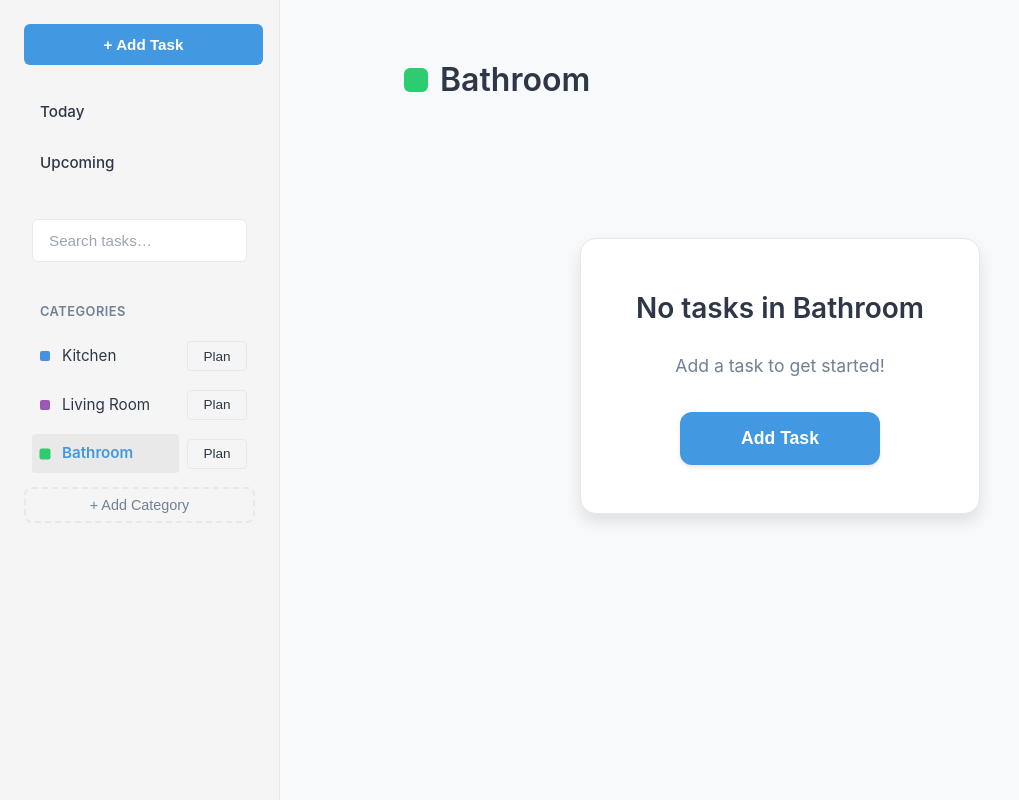
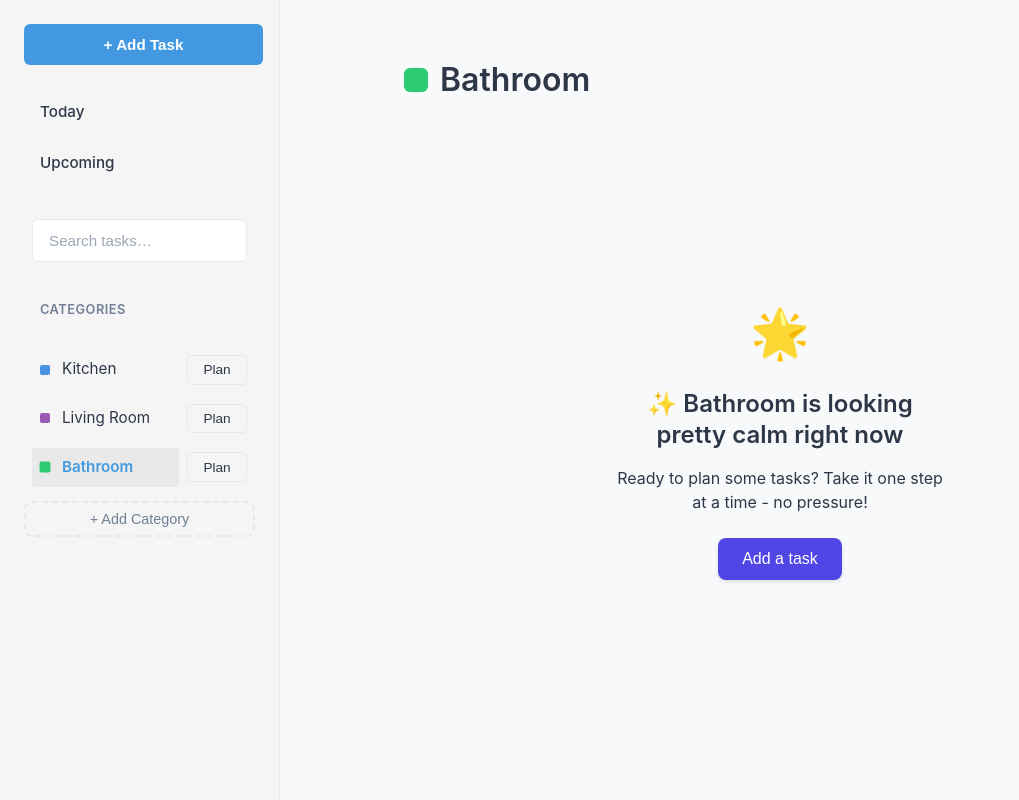
Before and after one commit to branch-gary/housekeeper, a React (Vite) app: page /category/bathroom in a window 1280 px wide. Shown: the whole page, without its empty margins (0-1019 px from the left). Built offline with nearby package versions, Linux system fonts and the light colour scheme.

Commit message:
💬 Add ADHD-friendly empty state to CategoryView

```diff
--- a/src/components/AddTaskModal/AddTaskModal.tsx
+++ b/src/components/AddTaskModal/AddTaskModal.tsx
@@ -1,4 +1,4 @@
-import { useState } from 'react'
+import { useState, useEffect } from 'react'
 import Modal from '../Modal/Modal'
 import RecurrenceOptions from '../RecurrenceOptions/RecurrenceOptions'
 import { useTaskStore } from '../../store/TaskContext'
@@ -8,6 +8,7 @@ import styles from './AddTaskModal.module.scss'
 interface AddTaskModalProps {
   isOpen: boolean
   onClose: () => void
+  defaultCategoryId?: string
 }
 
 const initialRecurrence: RecurrenceData = {
@@ -16,11 +17,18 @@ const initialRecurrence: RecurrenceData = {
   startDate: null
 }
 
-export default function AddTaskModal({ isOpen, onClose }: AddTaskModalProps) {
+export default function AddTaskModal({ isOpen, onClose, defaultCategoryId }: AddTaskModalProps) {
   const { addTask, categories } = useTaskStore()
   const [taskName, setTaskName] = useState('')
-  const [selectedCategoryId, setSelectedCategoryId] = useState('')
+  const [selectedCategoryId, setSelectedCategoryId] = useState(defaultCategoryId || '')
   const [recurrence, setRecurrence] = useState<RecurrenceData>(initialRecurrence)
+
+  // Update selected category when defaultCategoryId changes
+  useEffect(() => {
+    if (defaultCategoryId) {
+      setSelectedCategoryId(defaultCategoryId)
+    }
+  }, [defaultCategoryId])
 
   const handleSubmit = (e: React.FormEvent) => {
     e.preventDefault()
@@ -35,7 +43,7 @@ export default function AddTaskModal({ isOpen, onClose }: AddTaskModalProps) {
 
     // Reset form
     setTaskName('')
-    setSelectedCategoryId('')
+    setSelectedCategoryId(defaultCategoryId || '') // Keep the default category if provided
     setRecurrence(initialRecurrence)
     onClose()
   }
--- a/src/components/EmptyState/EmptyState.module.scss
+++ b/src/components/EmptyState/EmptyState.module.scss
@@ -1,65 +1,66 @@
 .emptyState {
   display: flex;
+  flex-direction: column;
   align-items: center;
   justify-content: center;
-  min-height: 60vh;
+  text-align: center;
+  padding: 2rem;
+  min-height: 300px;
   width: 100%;
-  padding: 2rem;
-  text-align: center;
-  background-color: var(--color-background);
+  max-width: 400px;
+  margin: 0 auto;
 }
 
-.content {
-  max-width: 400px;
-  width: 100%;
-  background-color: var(--color-background-light);
-  padding: 3rem;
-  border-radius: 16px;
-  box-shadow: 0 8px 16px rgba(0, 0, 0, 0.1);
-  border: 1px solid var(--color-border);
+.icon {
+  font-size: 3rem;
+  margin-bottom: 1rem;
+  animation: float 3s ease-in-out infinite;
+}
 
 h2 {
-    font-size: 1.75rem;
+  font-size: 1.5rem;
   font-weight: 600;
-    color: var(--color-text);
-    margin-bottom: 1.5rem;
+  color: var(--text-primary);
+  margin: 0 0 1rem;
+  line-height: 1.3;
 }
 
 p {
-    font-size: 1.1rem;
-    color: var(--color-text-secondary);
-    margin-bottom: 2rem;
+  font-size: 1rem;
+  color: var(--text-secondary);
+  margin: 0 0 1.5rem;
   line-height: 1.5;
-  }
 }
 
 .actionButton {
-  padding: 1rem 2rem;
-  font-size: 1.1rem;
-  font-weight: 600;
-  color: white;
-  background-color: var(--color-primary);
+  padding: 0.75rem 1.5rem;
+  font-size: 1rem;
+  font-weight: 500;
+  color: #fff;
+  background: var(--accent-color, #4F46E5);
   border: none;
-  border-radius: 12px;
+  border-radius: 8px;
   cursor: pointer;
   transition: all 0.2s ease;
   box-shadow: 0 2px 4px rgba(0, 0, 0, 0.1);
-  width: auto;
-  min-width: 200px;
 
   &:hover {
-    background-color: var(--color-primary-dark);
+    background: var(--accent-color-dark, #4338CA);
     transform: translateY(-1px);
-    box-shadow: 0 4px 8px rgba(0, 0, 0, 0.15);
+    box-shadow: 0 4px 6px rgba(0, 0, 0, 0.15);
   }
 
   &:active {
     transform: translateY(0);
-    box-shadow: 0 2px 4px rgba(0, 0, 0, 0.1);
+    box-shadow: 0 1px 2px rgba(0, 0, 0, 0.1);
+  }
 }
 
-  &:focus-visible {
-    outline: 2px solid var(--color-primary);
-    outline-offset: 2px;
+@keyframes float {
+  0%, 100% {
+    transform: translateY(0);
+  }
+  50% {
+    transform: translateY(-10px);
   }
 }
--- a/src/components/EmptyState/EmptyState.tsx
+++ b/src/components/EmptyState/EmptyState.tsx
@@ -3,27 +3,31 @@ import styles from './EmptyState.module.scss'
 interface EmptyStateProps {
   title: string
   message: string
-  actionLabel: string
-  onAction: () => void
+  actionLabel?: string
+  onAction?: () => void
+  icon?: string
 }
 
-function EmptyState({ title, message, actionLabel, onAction }: EmptyStateProps) {
-  console.log('EmptyState rendering:', { title, message, actionLabel })
-
+export default function EmptyState({
+  title,
+  message,
+  actionLabel,
+  onAction,
+  icon
+}: EmptyStateProps) {
   return (
     <div className={styles.emptyState}>
-      <div className={styles.content}>
-        <h2>{title}</h2>
-        <p>{message}</p>
+      {icon && <span className={styles.icon}>{icon}</span>}
+      <h2>{title}</h2>
+      <p>{message}</p>
+      {actionLabel && onAction && (
         <button
+          onClick={onAction}
           className={styles.actionButton}
-          onClick={onAction}
         >
           {actionLabel}
         </button>
-      </div>
+      )}
     </div>
   )
 }
-
-export default EmptyState
--- a/src/pages/Category.module.scss
+++ b/src/pages/Category.module.scss
@@ -54,7 +54,7 @@ h1 {
   margin: 0;
   font-size: 2rem;
   font-weight: 600;
-  color: var(--color-text);
+  color: var(--text-primary);
 }
 
 .taskSection {
@@ -74,6 +74,14 @@ h1 {
   }
 }
 
+.emptyStateWrapper {
+  flex: 1;
+  display: flex;
+  align-items: center;
+  justify-content: center;
+  padding: 2rem 0;
+}
+
 @keyframes fadeIn {
   from {
     opacity: 0;
--- a/src/pages/Category.tsx
+++ b/src/pages/Category.tsx
@@ -1,13 +1,15 @@
-import { useMemo } from 'react'
+import { useMemo, useState } from 'react'
 import { useParams, Navigate } from 'react-router-dom'
 import { useTaskStore } from '../store/TaskContext'
 import { TaskSection } from '../components/TaskSection/TaskSection'
 import EmptyState from '../components/EmptyState/EmptyState'
+import AddTaskModal from '../components/AddTaskModal/AddTaskModal'
 import styles from './Category.module.scss'
 
 export function Category() {
   const { categoryName } = useParams<{ categoryName: string }>()
   const { tasks, categories, getFilteredTasks } = useTaskStore()
+  const [isAddTaskModalOpen, setIsAddTaskModalOpen] = useState(false)
 
   // Find the actual category object based on URL slug
   const category = useMemo(() => {
@@ -33,6 +35,10 @@ export function Category() {
   const activeTasks = categoryTasks.filter(task => !task.isCompleted)
   const completedTasks = categoryTasks.filter(task => task.isCompleted)
 
+  const handleAddTaskClick = () => {
+    setIsAddTaskModalOpen(true)
+  }
+
   return (
     <div className={styles.categoryView}>
       <header className={styles.header}>
@@ -45,13 +51,16 @@ export function Category() {
         </div>
       </header>
 
-      {categoryTasks.length === 0 ? (
-        <EmptyState
-          title={`No tasks in ${category.name}`}
-          message="Add a task to get started!"
-          actionLabel="Add Task"
-          onAction={() => {/* Add task action will be implemented later */}}
-        />
+      {activeTasks.length === 0 ? (
+        <div className={styles.emptyStateWrapper}>
+          <EmptyState
+            title={`✨ ${category.name} is looking pretty calm right now`}
+            message="Ready to plan some tasks? Take it one step at a time - no pressure!"
+            actionLabel="Add a task"
+            onAction={handleAddTaskClick}
+            icon="🌟"
+          />
+        </div>
       ) : (
         <>
           {/* Active Tasks */}
@@ -72,6 +81,12 @@ export function Category() {
           )}
         </>
       )}
+
+      <AddTaskModal
+        isOpen={isAddTaskModalOpen}
+        onClose={() => setIsAddTaskModalOpen(false)}
+        defaultCategoryId={category.id}
+      />
     </div>
   )
 }
```
Lines whose indentation alone changed are shown as unchanged.
